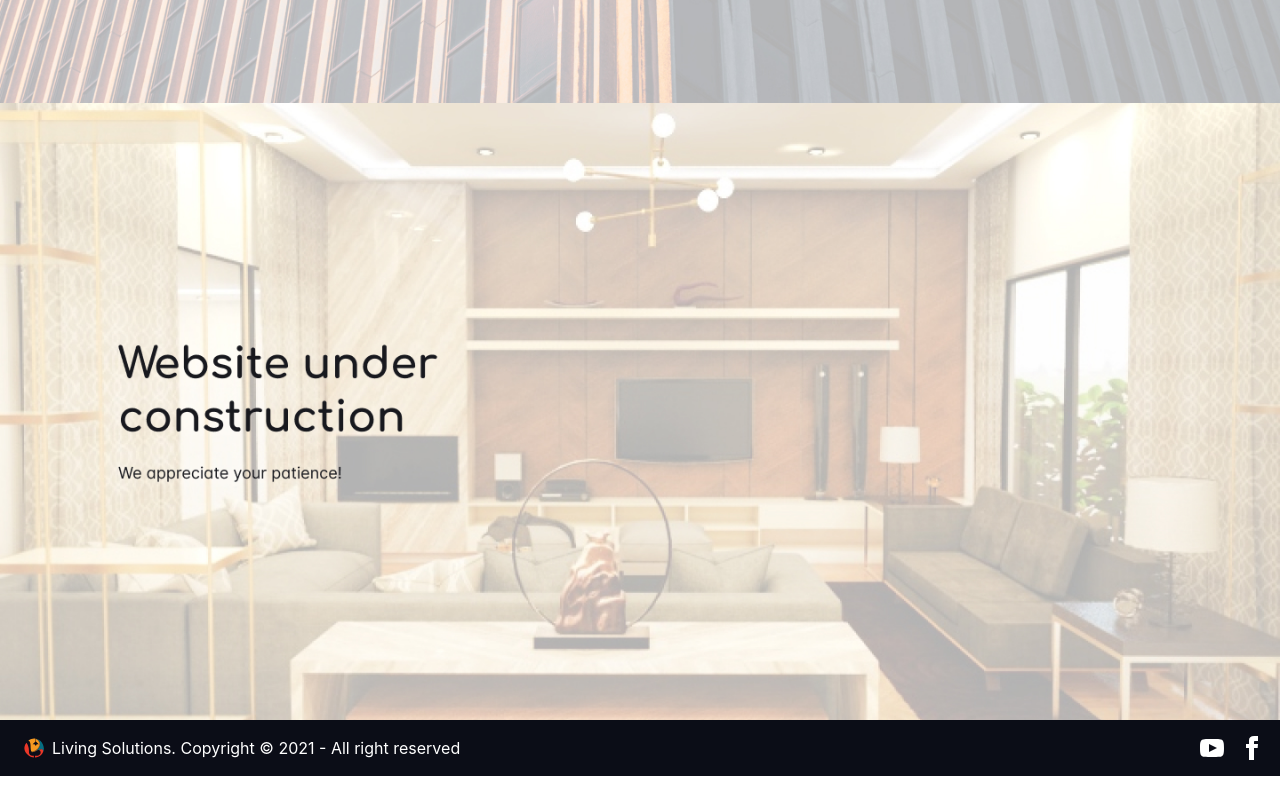
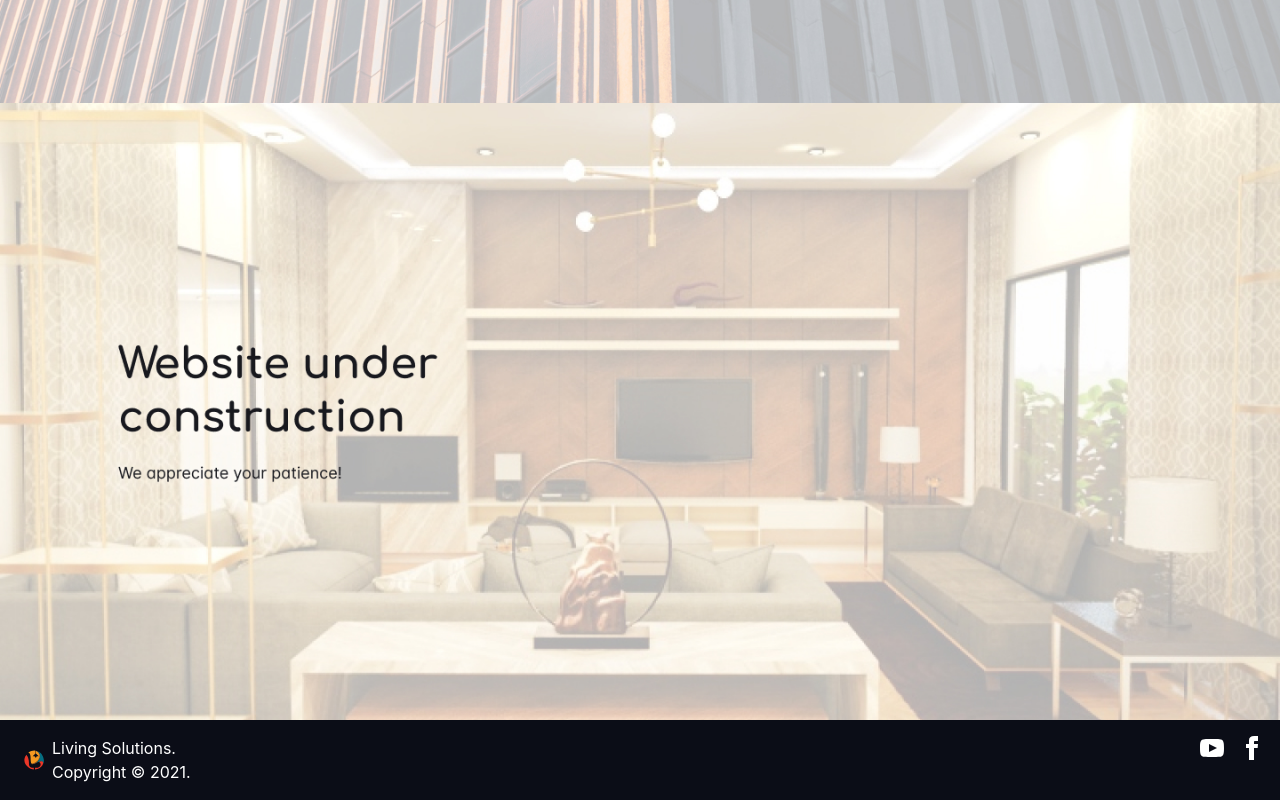
Before and after one commit to NasirKhalidQ/living-frontend, a React (Create React App) app: page / in a window 1280 px wide. Shown: the part 1277-2077 px from the top of the page. Before the commit the page ends 2053 px from the top, so only its background shows below. Built offline with nearby package versions, Linux system fonts and the light colour scheme; the HTML template or start-up script is replaced by a standard one.

Commit message:
fix footer

```diff
--- a/src/App.js
+++ b/src/App.js
@@ -5,13 +5,13 @@ import Footer from "./Footer";
 
 function App() {
   return (
-    <div className="App">
+    <>
       <NavBar />
       <Landing imgpath="./imgs/interior.jpg" />
       <Landing imgpath="./imgs/background.jpg" />
       <Landing imgpath="./imgs/interior.jpg" />
       <Footer />
-    </div>
+    </>
   );
 }
 
--- a/src/Footer.js
+++ b/src/Footer.js
@@ -4,13 +4,16 @@ function Footer() {
       <footer className="footer p-4 bg-living-header text-white flex">
         <div className="flex">
           <img
-            className="mx-2"
+            className="mx-2 sm:col-auto"
             src="./imgs/logo-small.svg"
             width="20"
             height="20"
             alt="logo"
           />
-          <p>Living Solutions. Copyright © 2021 - All right reserved</p>
+          <div className="grid grid-rows-2 grid-flow-col">
+            <div className="">Living Solutions. </div>
+            <div className="">Copyright © 2021.</div>
+          </div>
         </div>
         <div className="gap-4 flex justify-end ml-auto">
           <a
```
